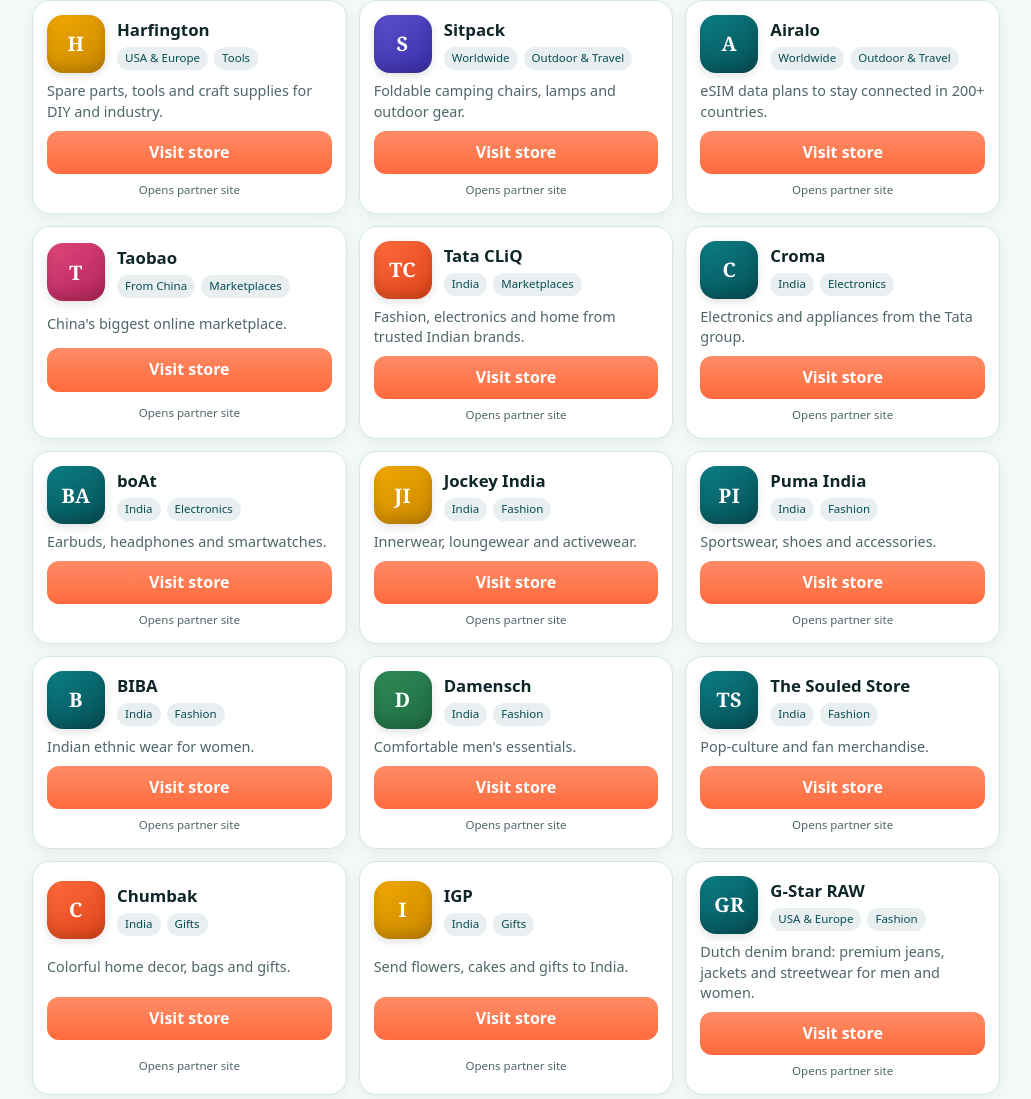
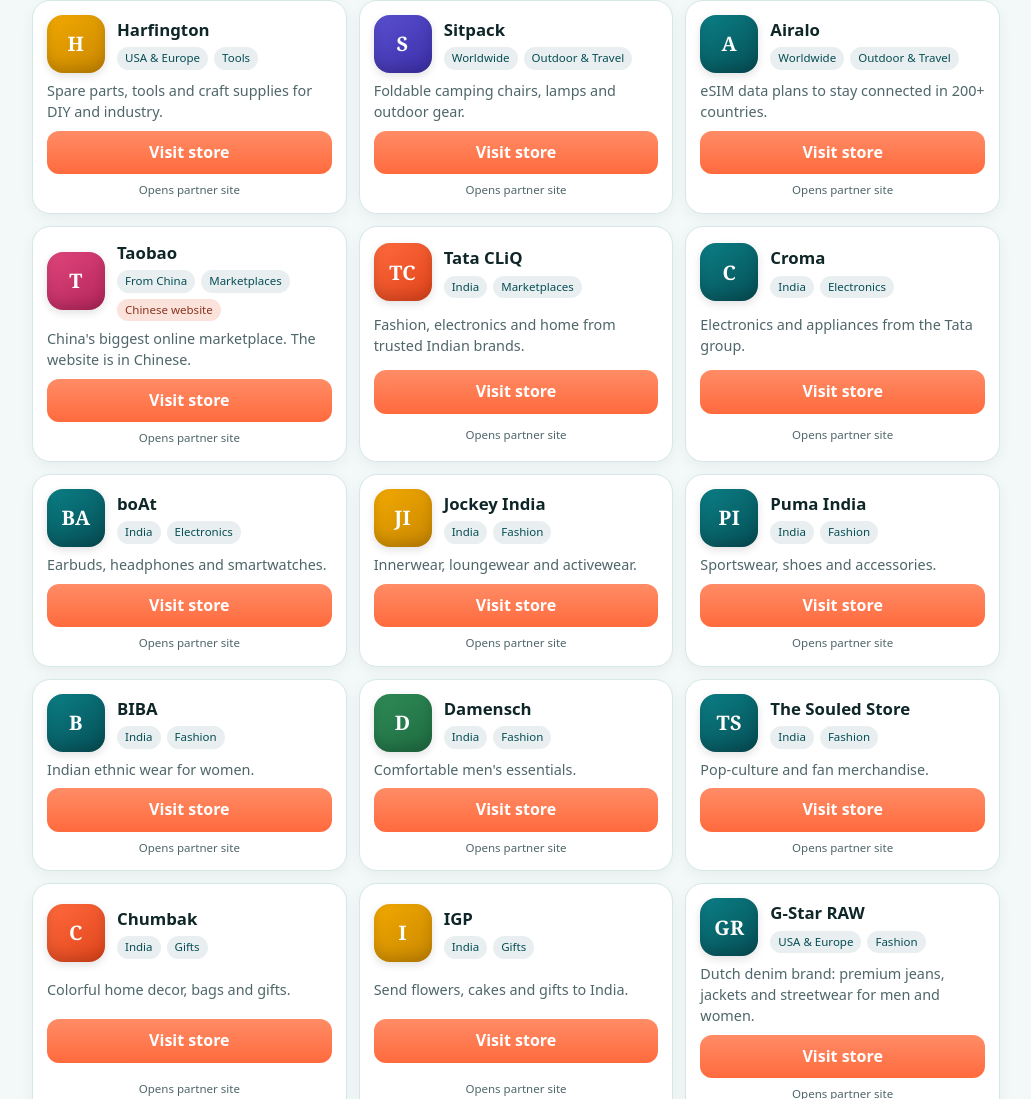
Before and after one commit to truxz78-png/sogdia-app, a plain HTML site: page index.html in a window 1280 px wide. Shown: the part 2679-3778 px from the top of the page, without its empty margins (124-1155 px from the left). Drawn offline with Linux system fonts and the light colour scheme.

Commit message:
Taobao: Chinese website notice

```diff
--- a/index.html
+++ b/index.html
@@ -256,6 +256,7 @@ function render(){
     const rg = c.querySelector(".rg"); rg.textContent = REGION_NAME[s.region] || s.region;
     if (s.region === "india-only") rg.classList.add("io");
     c.querySelector(".ct").textContent = CAT_NAME[s.category] || s.category;
+    if (s.warn) { const w=document.createElement("span"); w.className="badge io"; w.textContent=s.warn; c.querySelector(".badges").appendChild(w); }
     c.querySelector("p").textContent = s.description;
     c.querySelector("a").href = linkFor(s);
     g.appendChild(c);
--- a/links.json
+++ b/links.json
@@ -358,11 +358,12 @@
       "name": "Taobao",
       "category": "marketplace",
       "region": "china",
-      "description": "China's biggest online marketplace.",
+      "description": "China's biggest online marketplace. The website is in Chinese.",
       "primary": "https://invl.me/clo29s7",
       "backup": null,
       "official": "https://world.taobao.com",
-      "active": "primary"
+      "active": "primary",
+      "warn": "Chinese website"
     },
     {
       "id": "tatacliq",
```
